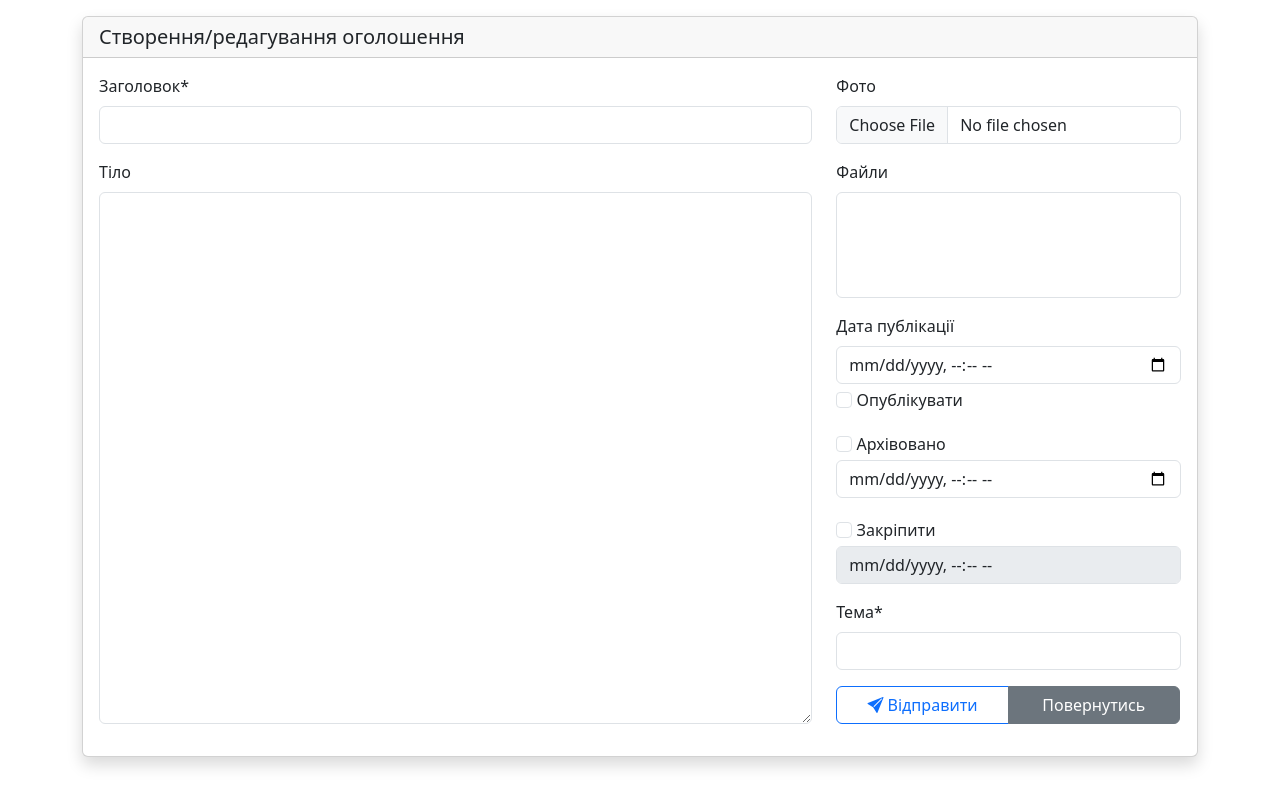
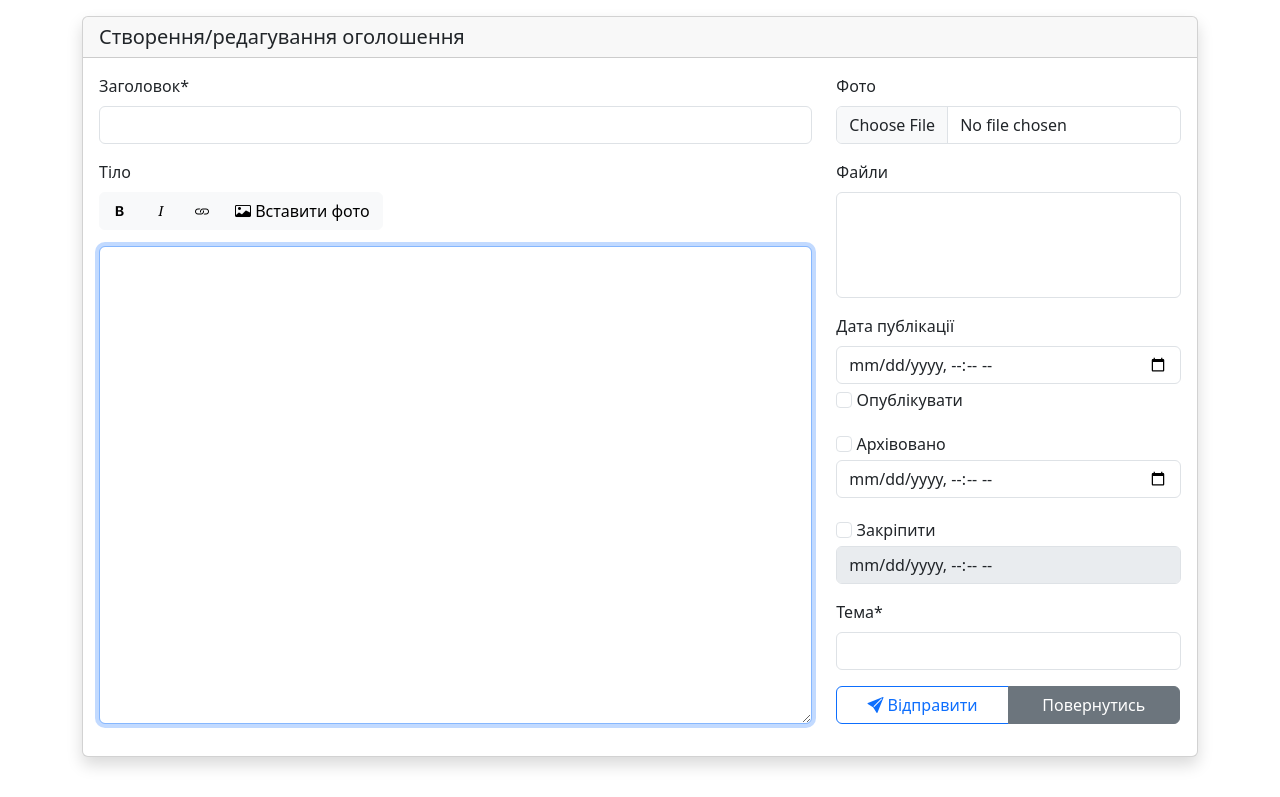
Before and after one commit to dmitlenko/studentflow, a Django app: page /post/create in a window 1280 px wide. Shown: the part 56-853 px from the top of the page. Run offline with Django 4.2, Linux system fonts and the light colour scheme; the visitor is signed in with stand-in values (Sample User, id 1); data that the repository does not hold is empty; some libraries are stand-ins or nearby versions.

Commit message:
Added help buttons for post body styling

```diff
--- a/base/templates/base/form/post.html
+++ b/base/templates/base/form/post.html
@@ -16,6 +16,23 @@
                         <label for="{{ form.date_published.id_for_label }}" class="form-label">
                             {{ form.body.label }}
                         </label>
+                        <div class="input-group mb-3">
+                            <button class="btn btn-light" id="buttonTextBold" type="button">
+                                <i class="bi bi-type-bold"></i>
+                            </button>
+                            <button class="btn btn-light" id="buttonTextItalic" type="button">
+                                <i class="bi bi-type-italic"></i>
+                            </button>
+                            <!-- <button class="btn btn-light" id="buttonTextUnderline">
+                                <i class="bi bi-type-underline"></i>
+                            </button> -->
+                            <button class="btn btn-light" id="buttonTextHyperlink" type="button">
+                                <i class="bi bi-link"></i>
+                            </button>
+                            <button class="btn btn-light" id="buttonTextImage" type="button">
+                                <i class="bi bi-card-image"></i> Вставити фото
+                            </button>
+                        </div>
                         {% if form.body.errors %}
                             {% crispy_field form.body 'class' 'flex-grow-1 textarea form-control is-invalid' %}
                         {% else %}
--- a/static/js/post_form.js
+++ b/static/js/post_form.js
@@ -1,13 +1,50 @@
+window.addEventListener('DOMContentLoaded', () => {
     const publishCheck = document.querySelector('input[name="published"]');
     const publishDate = document.querySelector('input[name="date_published"]');
     const archivedCheck = document.querySelector('input[name="archived"]');
     const archivedDate = document.querySelector('input[name="date_archive"]');
+    const bodyField = document.querySelector('textarea[name="body"]');
 
-let publishDateDisable = e => publishDate.disabled = e.checked;
-let arhivedDateDisable = e => archivedDate.disabled = e.checked;
+    const buttonTextBold = document.querySelector('button#buttonTextBold');
+    const buttonTextItalic = document.querySelector('button#buttonTextItalic');
+    //const buttonTextUnderline = document.querySelector('button#buttonTextUnderline');
+    const buttonTextImage = document.querySelector('button#buttonTextImage');
+    const buttonTextHyperlink = document.querySelector('button#buttonTextHyperlink');
+
+    const insertAtCursor = (myField, myValue) => {
+        if (document.selection) {
+            myField.focus();
+            sel = document.selection.createRange();
+            sel.text = myValue;
+        }
+        else if (myField.selectionStart || myField.selectionStart == '0') {
+            var startPos = myField.selectionStart;
+            var endPos = myField.selectionEnd;
+            myField.value = myField.value.substring(0, startPos)
+                + myValue
+                + myField.value.substring(endPos, myField.value.length);
+        } else {
+            myField.value += myValue;
+        }
+
+        myField.focus();
+    }
+
+    buttonTextBold.onclick = () => insertAtCursor(bodyField, '**текст**');
+    buttonTextItalic.onclick = () => insertAtCursor(bodyField, '*текст*');
+    //buttonTextUnderline.onclick = () => insertText('**текст**');
+    buttonTextImage.onclick = () => insertAtCursor(bodyField, '![опис фото](посилання на фото)');
+    buttonTextHyperlink.onclick = () => insertAtCursor(bodyField, '[текст посилання](посилання)');
+
+
+    const publishDateDisable = e => publishDate.disabled = e.checked;
+    const arhivedDateDisable = e => archivedDate.disabled = e.checked;
 
     arhivedDateDisable(archivedCheck);
     publishDateDisable(publishCheck);
 
     archivedCheck.addEventListener('change', event => arhivedDateDisable(event.currentTarget));
     publishCheck.addEventListener('change', event => publishDateDisable(event.currentTarget));
+
+    bodyField.focus();
+});
```
Lines whose indentation alone changed are shown as unchanged.
